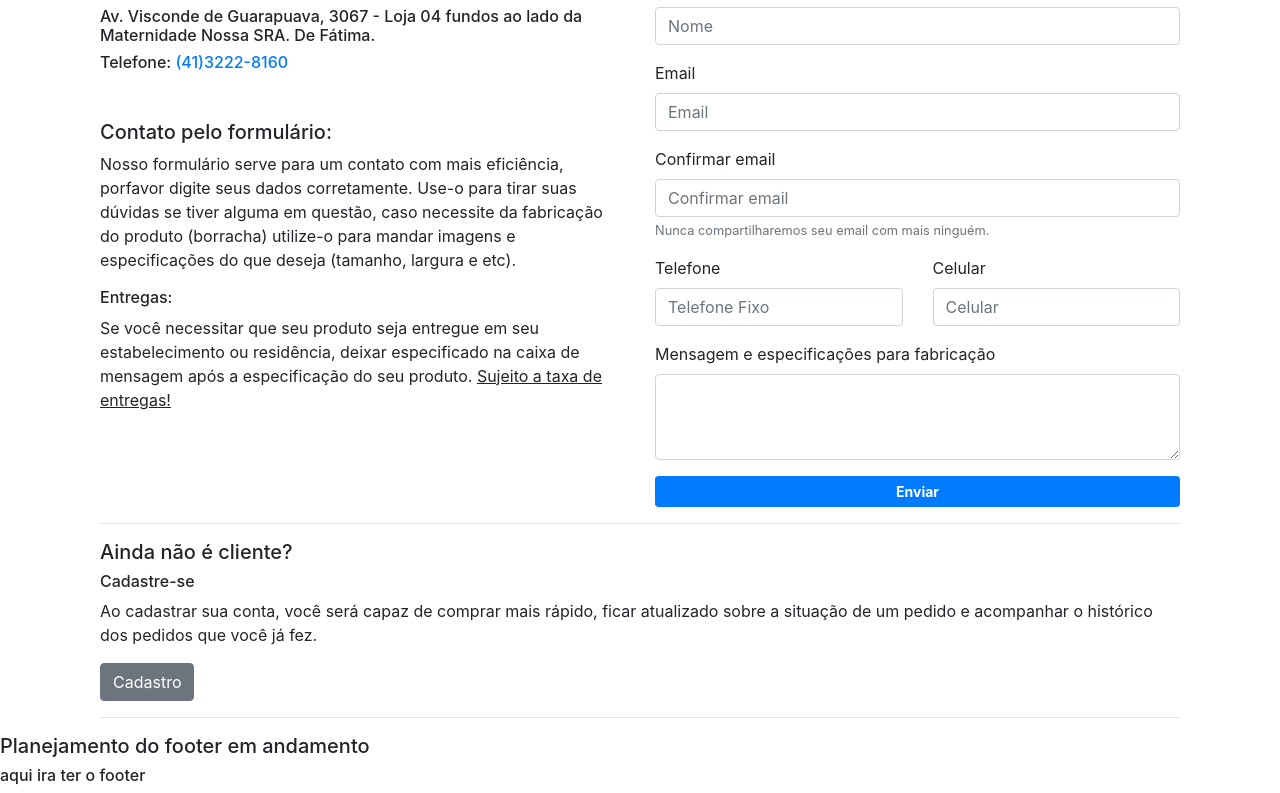
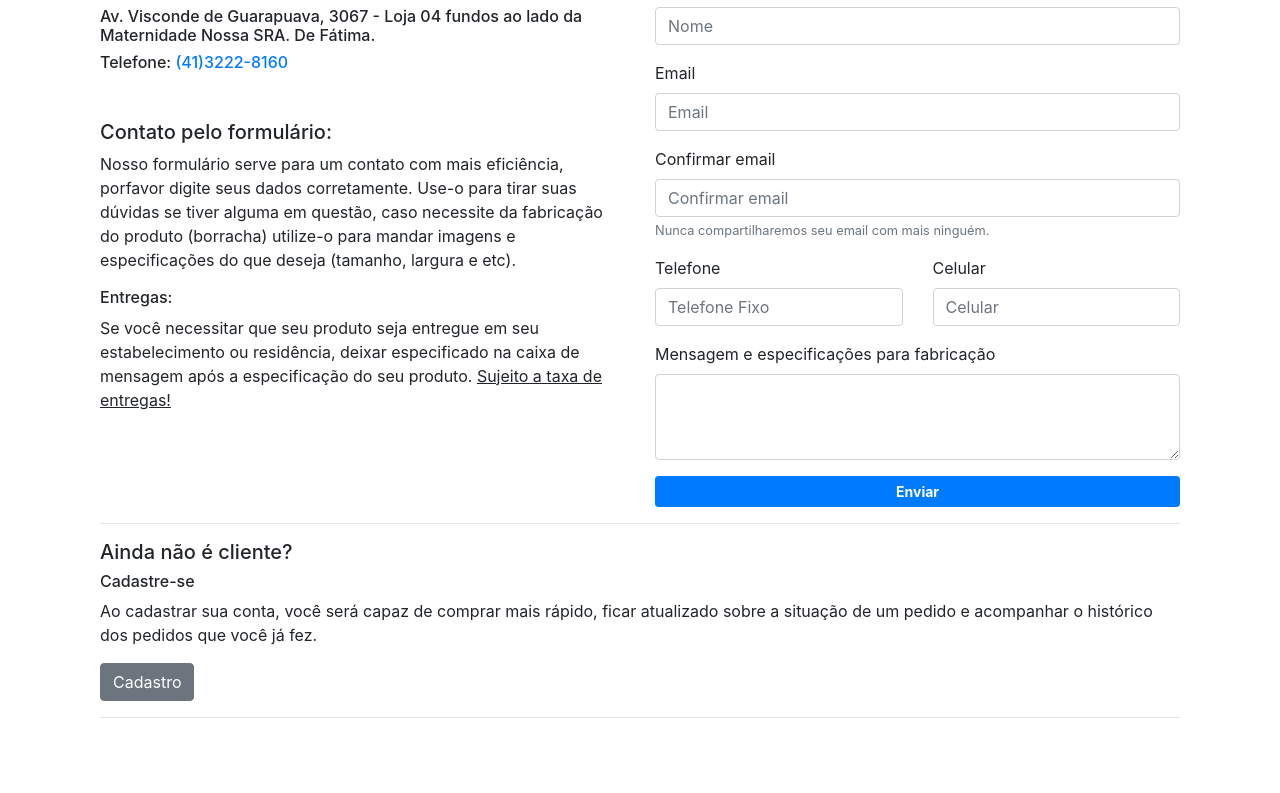
Before and after one commit to teoshg/TRBsite, an Angular app: page /contato in a window 1280 px wide. Shown: the part 191-984 px from the top of the page. After the commit the page ends 925 px from the top, so only its background shows below. Built offline with nearby package versions, Linux system fonts and the light colour scheme.

Commit message:
ultima atualização

```diff
--- a/src/app/app.component.html
+++ b/src/app/app.component.html
@@ -33,12 +33,3 @@
 <div class="container">
   <router-outlet></router-outlet>
 </div>
-
-<footer>
-  <h5>
-    Planejamento do footer em andamento
-  </h5>
-  <h6>
-    aqui ira ter o footer
-  </h6>
-</footer>
```
